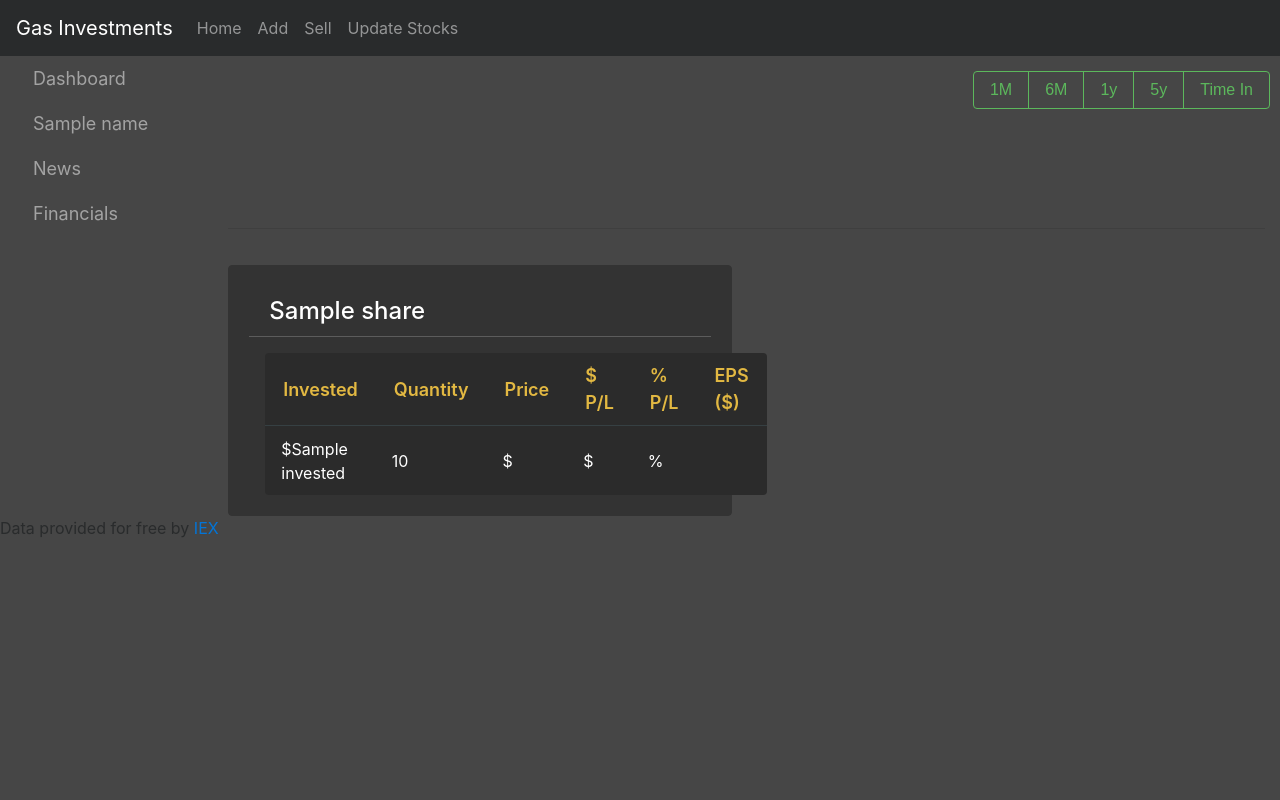
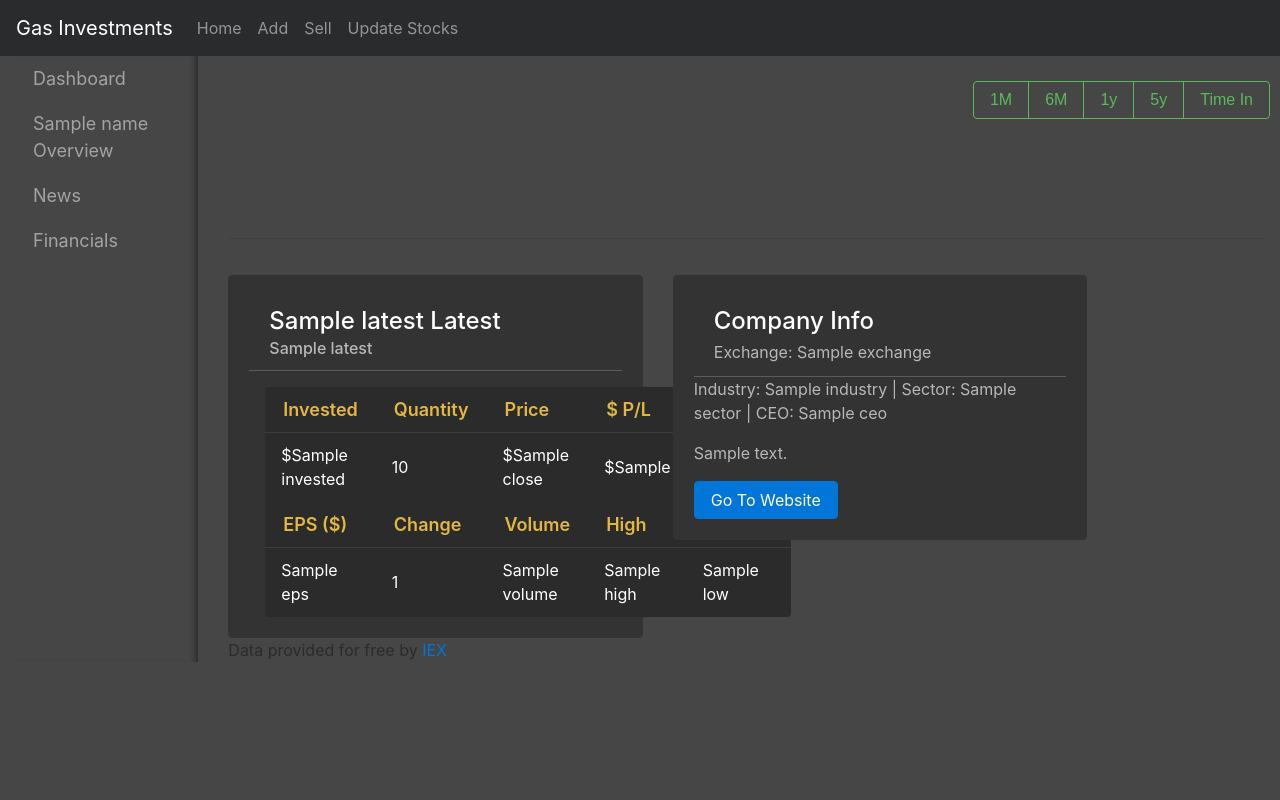
Before and after one commit to BenCh94/gas_invest_dash, a Flask app: template gas_invest_dash/templates/share_page.html in a window 1280 px wide. Run offline with Flask 2, Linux system fonts and the light colour scheme; the template is opened without the code that fills it: most values are stand-ins (such as "Sample title", 1, 10 or a date in 2020); a map, chart or similar area stays blank; parts of the project's set-up code (start-up, migrations or seed data) failed here and were passed over; some libraries are stand-ins or nearby versions.

Commit message:
improving share detail views

```diff
--- a/gas_invest_dash/static/css/base.css
+++ b/gas_invest_dash/static/css/base.css
@@ -1,6 +1,9 @@
-body {
+html, body {
+    margin: 0;
+    height: 100%;
     background-color: #464646;
 }
+
 .share_card {
     margin-top: 20px;
 }
@@ -179,6 +182,11 @@ body {
     z-index: 1;
 }
 
+.sidebar-sticky {
+    height: 100%;
+    box-shadow: inset -7px 0 9px -7px rgba(0,0,0,0.7);
+}
+
 .sidebar-sticky .nav .nav-link {
     color: rgba(255, 255, 255, 0.5);
     font-size: large;
@@ -196,3 +204,11 @@ body {
     padding-left: 1.5em;
     color: #699D99;
 }
+
+main {
+    padding-top: 10px;
+}
+
+#iex_attr {
+    margin: auto;
+}
--- a/gas_invest_dash/stock_data.py
+++ b/gas_invest_dash/stock_data.py
@@ -153,6 +153,14 @@ def get_share_news(ticker):
     return news_list
 
 
+def get_share_company(ticker):
+    """Function gets company details from IEX API"""
+    stock_comp = "/stock/" + ticker + "/company"
+    ticker_comp = requests.get(IEX_BASE+stock_comp)
+    comp = ticker_comp.json()
+    return comp
+
+
 def remove_from_share(ticker, date, fees):
     format_date = datetime.datetime.strptime(date, "%d/%m/%Y")
     share_object = Share.objects(ticker=ticker).get()
@@ -168,6 +176,19 @@ def remove_from_share(ticker, date, fees):
     return share_object.update(status='Inactive', out_fees=fees, historical=updated_historical)
 
 
+def share_latest(ticker):
+    """Function return the latest data on share"""
+    share_object = Share.objects(ticker=ticker).get()
+    historical = share_object.historical
+    historical_df = pd.DataFrame(historical['daily_data'])
+    historical_df = historical_df.T
+    historical_df['date'] = pd.to_datetime(historical_df.index)
+    latest_data = historical_df.loc[historical_df['date'].idxmax()]
+    latest = latest_data.to_dict()
+    latest['gain_loss'] =  round((latest['close']*latest['quantity']) - (latest['invested']), 2)
+    latest['pct_gain'] = round((latest['gain_loss']/latest['invested'])*100, 2)
+    latest['eps'] = round(latest['gain_loss']/latest['quantity'], 2)
+    return latest
 
 
 # Function is broken needs to be rewritten
--- a/gas_invest_dash/templates/base.html
+++ b/gas_invest_dash/templates/base.html
@@ -49,10 +49,9 @@
             {% block content %}
 
             {% endblock  content %}
+            <p id="iex_attr">Data provided for free by <a href="https://iextrading.com/developer/" target="_blank">IEX</a></p>
         </main>
   </div>
-  </div>
 </div>
-<p>Data provided for free by <a href="https://iextrading.com/developer/">IEX</a></p>
 </body>
 </html>
--- a/gas_invest_dash/templates/dash_v2.html
+++ b/gas_invest_dash/templates/dash_v2.html
@@ -18,11 +18,11 @@
     <li class="nav-item">
         <a href="#stockSubMenu" data-toggle="collapse" aria-expanded="false" class="dropdown-toggle nav-link">Stocks</a>
         <ul class="collapse list-unstyled" id="stockSubMenu">
-            {% for stock in shares %}
+        {% for stock in shares %}
             <li class="nav-item">
-                <a href="shares/{{ stock.name }}" class="nav-link stock_item">{{ stock.name }}</a>
+                <a href="/shares/{{ stock.name }}" class="nav-link stock_item">{{ stock.name }}</a>
             </li>
-            {% endfor %}
+        {% endfor %}
         </ul>
     </li>
     <li class="nav-item">
--- a/gas_invest_dash/templates/share_page.html
+++ b/gas_invest_dash/templates/share_page.html
@@ -10,7 +10,7 @@
     <li class="nav-item">
         <a class="nav-link" href="/shares/{{ name }}">
             <span data-feather="Stock related news"></span>
-            {{ name }}
+            {{ name }} Overview
         </a>
     </li>
     <li class="nav-item">
@@ -41,10 +41,14 @@
     </div>
     <hr>
     <div class="row">
-      <div class="col-md-6 share_card">
+      <div class="col-md-5 share_card">
             <div class="card card-inverse home_card">
                 <div class="card-block">
-                    <h4 class="card-header">{{ share.name }}</h4>
+                    <div class="card-header">
+                        <h4 class="card-title">{{ latest.name }} Latest</h4>
+                        <h6 class="card-subtitle">{{ latest.label }}</h6>
+                    </div>
+                    <div class="card-body">
                         <table class="card-text share_data_table">
                             <tr>
                                 <th>Invested</th>
@@ -52,20 +56,48 @@
                                 <th>Price</th>
                                 <th>$ P/L</th>
                                 <th>% P/L</th>
-                            <th>EPS ($)</th>
                             </tr>
                             <tr>
-                            <td>${{ share.invested }}</td>
-                            <td>{{ share.quantity }}</td>
-                            <td>$</td>
-                            <td>$</td>
-                            <td>%</td>
-                            <td></td>
+                                <td>${{ latest.invested }}</td>
+                                <td>{{ latest.quantity }}</td>
+                                <td>${{ latest.close }}</td>
+                                <td>${{ latest.gain_loss }}</td>
+                                <td>%{{ latest.pct_gain }}</td>
+                            </tr>
+                            <tr>
+                                <th>EPS ($)</th>
+                                <th>Change</th>
+                                <th>Volume</th>
+                                <th>High</th>
+                                <th>Low</th>
+                            </tr>
+                            <tr>
+                                <td>{{ latest.eps }}</td>
+                                <td>{{ latest.changePercent }}</td>
+                                <td>{{ latest.volume }}</td>
+                                <td>{{ latest.high }}</td>
+                                <td>{{ latest.low }}</td>
                             </tr>
                         </table>
                     </div>
                 </div>
             </div>
         </div>
+        <div class="col-md-5 share_card">
+            <div class="card card-inverse home_card">
+                <div class="card-block">
+                    <div class="card-header">
+                        <h4 class="card-title">Company Info</h4>
+                        <p class="card-subtitle">Exchange: {{ company.exchange }}</p>
+                    </div>
+                    <div class="card-body">
+                        <p>Industry: {{ company.industry }} | Sector: {{ company.sector }} | CEO: {{ company.CEO }}</p>
+                        <p>{{ company.description }}</p>
+                        <a href="{{ company.website }}" class="btn btn-primary" target="_blank">Go To Website</a>
+                    </div>
+                </div>
+            </div>
+        </div>
+    </div>
     <script type="text/javascript" src="{{ url_for('static', filename='js/share_chart.js') }}"></script>
 {% endblock content %}
--- a/gas_invest_dash/views.py
+++ b/gas_invest_dash/views.py
@@ -1,5 +1,5 @@
 from gas_invest_dash import app
-from flask import Flask, render_template, request, flash, redirect, url_for
+from flask import Flask, render_template, request, flash, redirect, url_for, session
 from flask_httpauth import HTTPBasicAuth
 import gas_invest_dash.db_models as db_models
 from flask_mongoengine.wtf import model_form
@@ -18,6 +18,8 @@ from gas_invest_dash.stock_data import *
 users = {
     "Bench94": os.environ.get('BasicPass')
 }
+
+app.secret_key = os.environ.get('secret_key')
 
 auth = HTTPBasicAuth()
 
@@ -85,7 +87,9 @@ def share_page(share_name):
     ticker = share_object.ticker
     # Pull share data from DB
     daily_data = get_share_dailys(name)
-    return render_template('share_page.html', daily_data=daily_data, ticker=ticker, name=name, share=share_object)
+    latest = share_latest(ticker)
+    company = get_share_company(ticker)
+    return render_template('share_page.html', daily_data=daily_data, ticker=ticker, name=name, latest=latest, company=company)
 
 
 @app.route('/shares/<share_name>/news')
```
Lines whose indentation alone changed are shown as unchanged.
